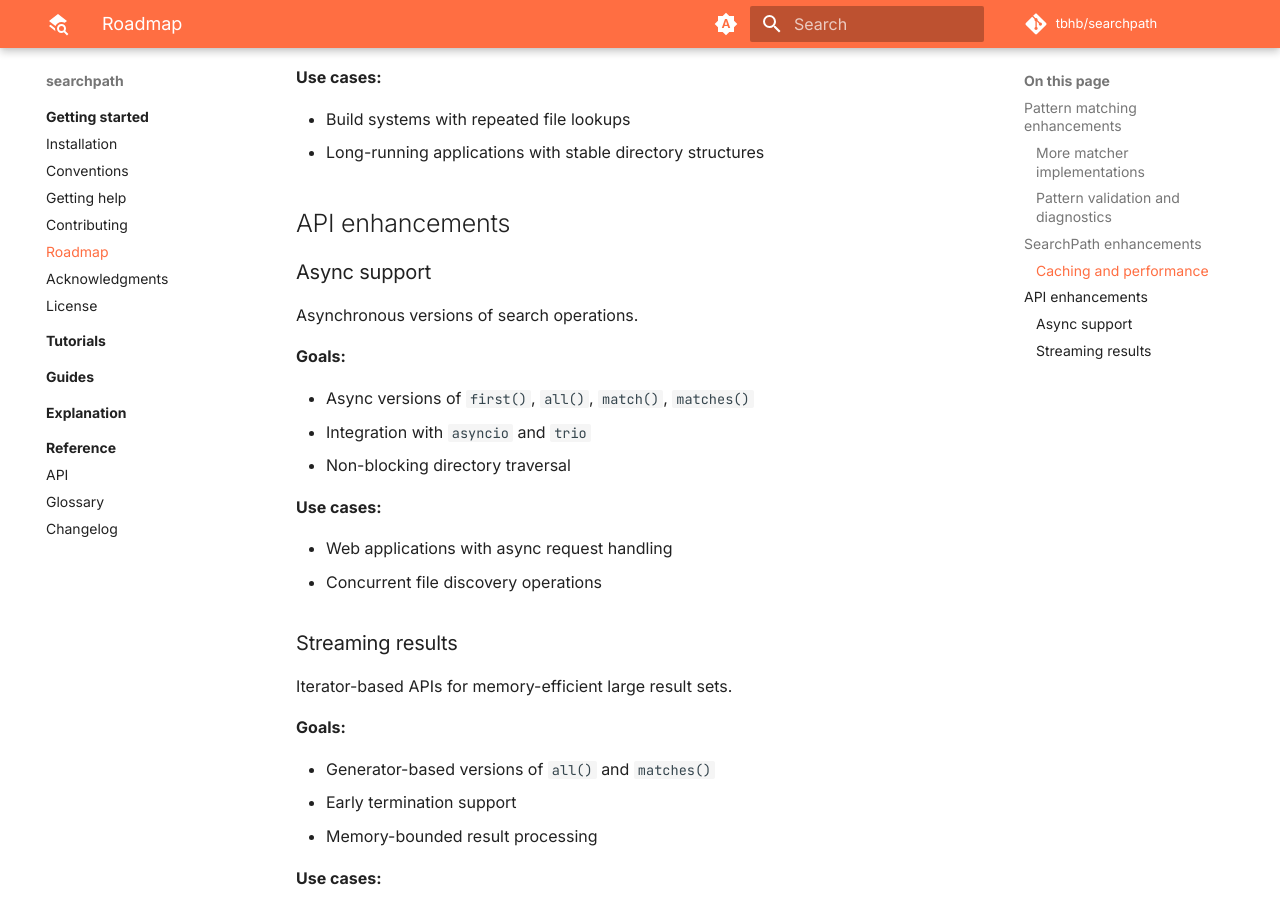
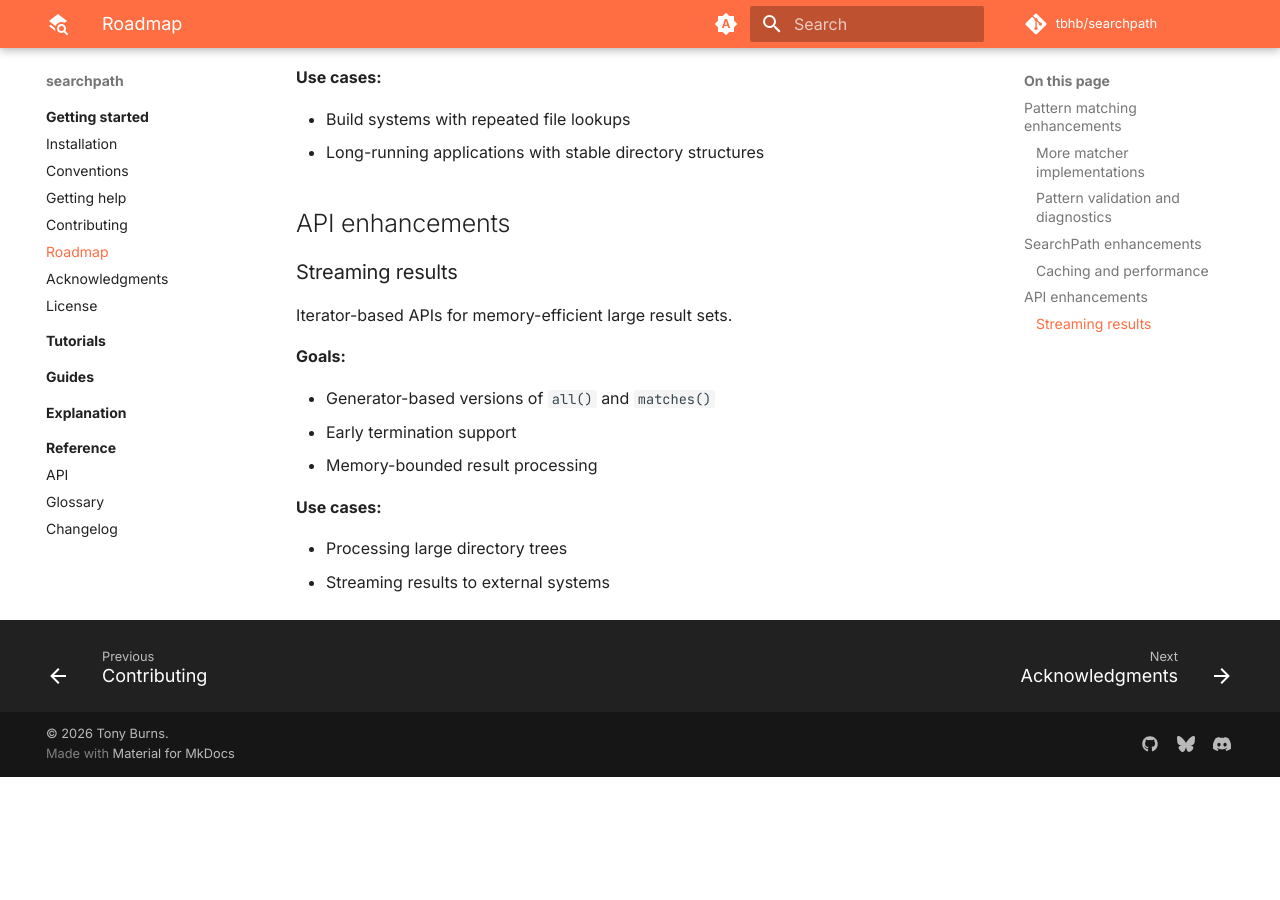
Before and after one commit to tbhb/searchpath, an MkDocs documentation site: the page built from docs/roadmap.md, in a window 1280 px wide and 900 px high, scrolled down 1416 px. Built offline with MkDocs 1.6.1 and Material for MkDocs 9.7.7, drawn with Linux system fonts in a browser that asks for light colours; comment, search, counter and statistics services are not loaded; after the commit the page ends 2193 px from its top, so only the background shows below that.

Commit message:
docs: update roadmap

```diff
--- a/docs/roadmap.md
+++ b/docs/roadmap.md
@@ -54,21 +54,6 @@ Optimize repeated searches over the same directories.
 
 ## API enhancements
 
-### Async support
-
-Asynchronous versions of search operations.
-
-**Goals:**
-
-- Async versions of `first()`, `all()`, `match()`, `matches()`
-- Integration with `asyncio` and `trio`
-- Non-blocking directory traversal
-
-**Use cases:**
-
-- Web applications with async request handling
-- Concurrent file discovery operations
-
 ### Streaming results
 
 Iterator-based APIs for memory-efficient large result sets.
```
